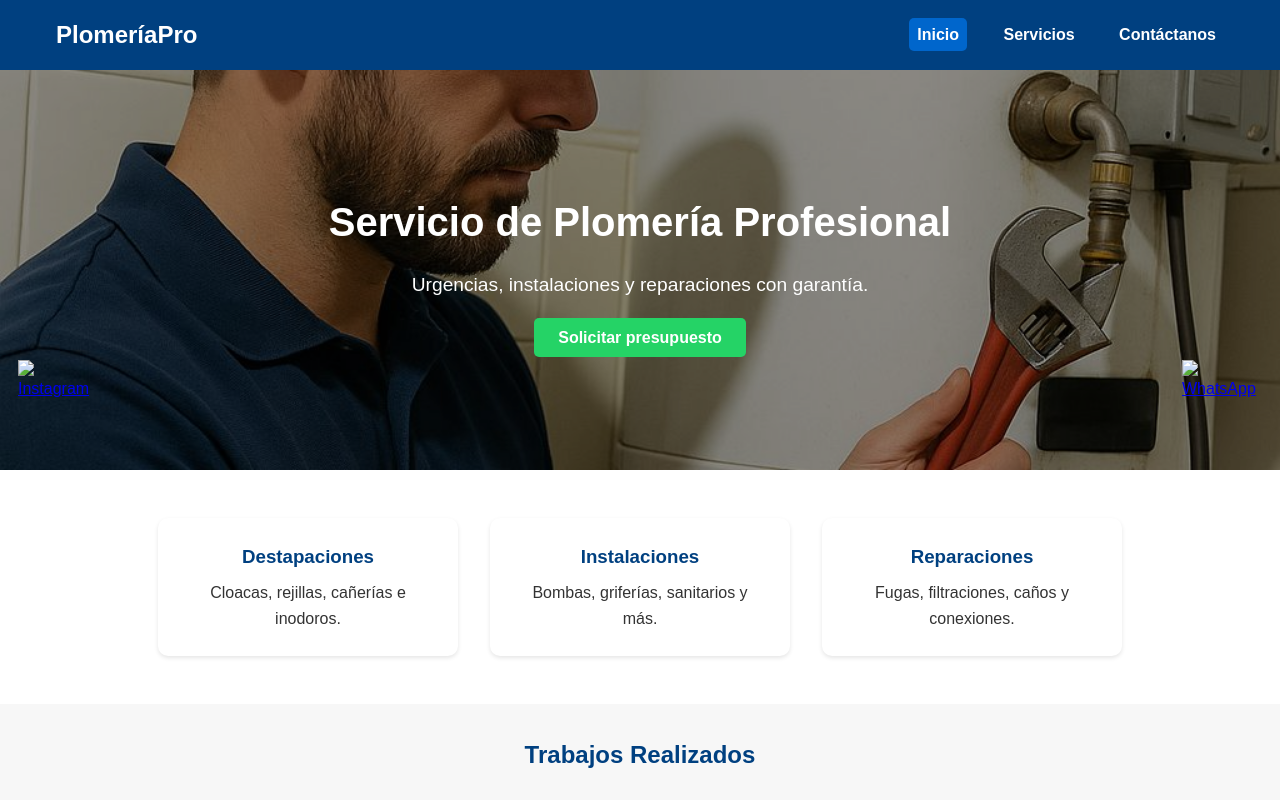
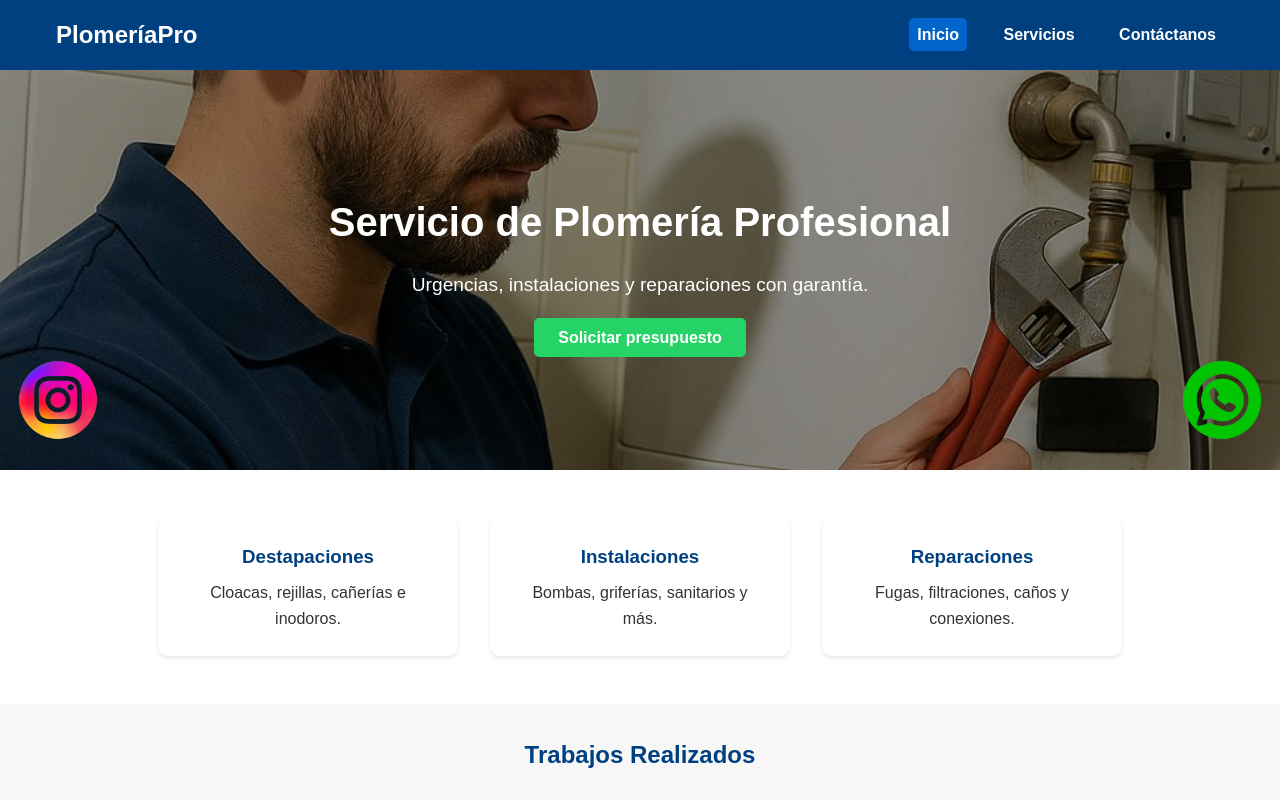
Before and after one commit to Franmona14/Proyecto3, a plain HTML site: page index.html in a window 1280 px wide. Shown: the top 800 px of the page. Drawn offline with Linux system fonts and the light colour scheme; files whose address does not match are found by name.

Commit message:
Update index.html

```diff
--- a/index.html
+++ b/index.html
@@ -22,11 +22,11 @@
 
   <!-- BOTONES FLOTANTES con imágenes -->
   <a href="https://www.instagram.com/plomeria.dario/" target="_blank" class="float-left" title="Instagram">
-    <img src="imagenes/instagram.png" alt="Instagram" class="icono-flotante" />
+    <img src="Instagram.png" alt="Instagram" class="icono-flotante" />
   </a>
 
   <a href="https://wa.me/5491128546505" target="_blank" class="float-right" title="WhatsApp">
-    <img src="imagenes/whatsapp.png" alt="WhatsApp" class="icono-flotante" />
+    <img src="Whatsapp.png" alt="WhatsApp" class="icono-flotante" />
   </a>
 
   <!-- HERO -->
```
